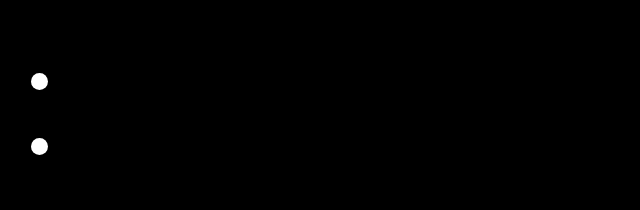
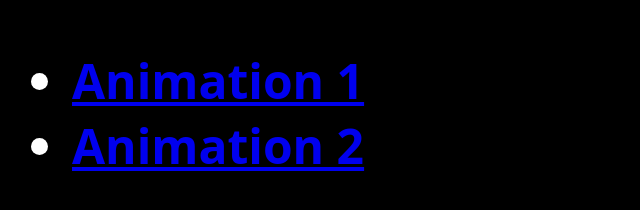
Before and after one commit to jmctyton/tyton, a plain HTML site: page index.html in a window 1280 px wide. Shown: the whole page, without its empty margins (0-640 px from the left). Drawn offline with Linux system fonts and the light colour scheme.

Commit message:
Updated Links

```diff
--- a/index.html
+++ b/index.html
@@ -15,14 +15,15 @@
             color: white;
             font-family: 'Roboto', sans-serif;
             font: 800 3em system-ui;
+            color: white;
         }
     </style>
 </head>
 <body>
     <div class="main">
         <ul>
-            <li><a href="./muscle.html"></a></li>
-            <li><a href="./muscle2.html"></a></li>
+            <li><a href="./muscle.html">Animation 1</a></li>
+            <li><a href="./muscle2.html">Animation 2</a></li>
         </ul>
     </div>
 </body>
```
